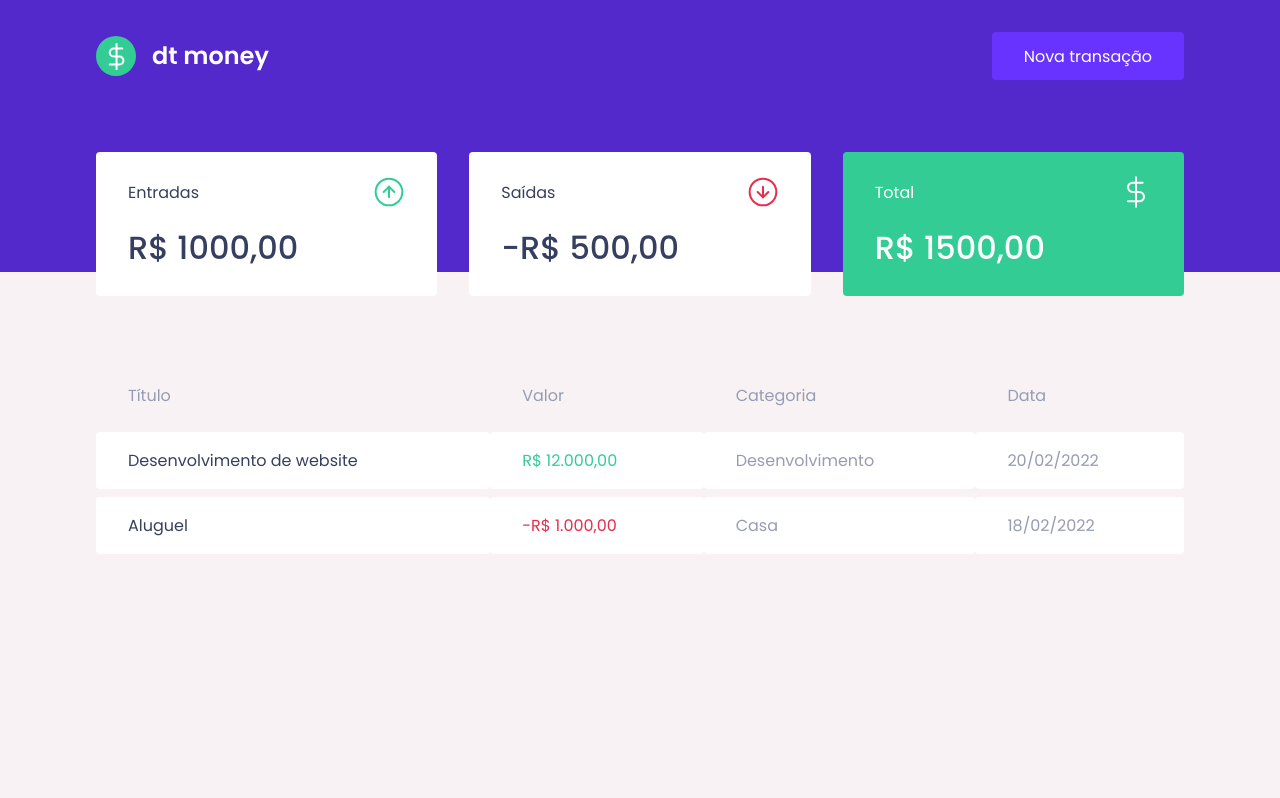
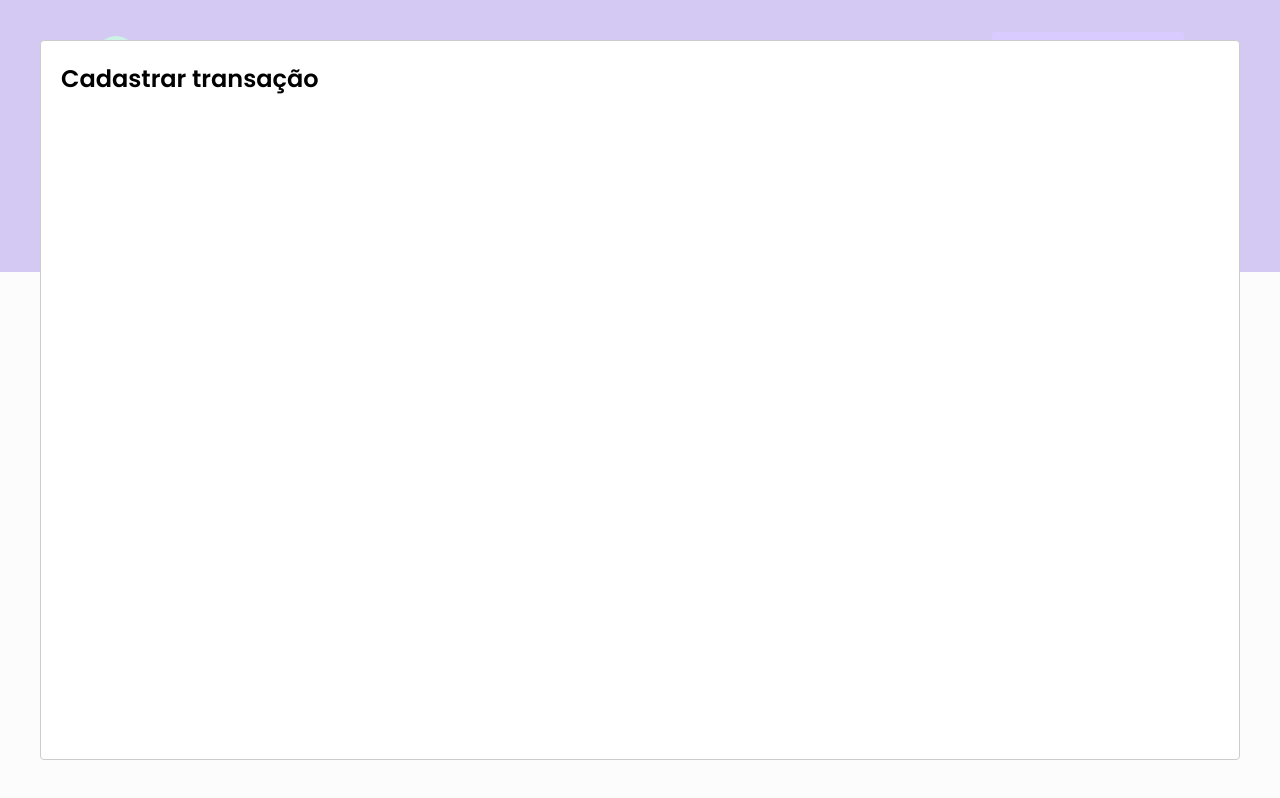
Before and after one commit to neanderdev/dtmoney, a React (Create React App) app: page / in a window 1280 px wide. Both pictures are taken after a click on the button "Nova transação". Built offline with nearby package versions, Linux system fonts and the light colour scheme; no server answers; what miragejs would draw is missing.

Commit message:
Configuring creation modal

```diff
--- a/package.json
+++ b/package.json
@@ -7,6 +7,7 @@
     "miragejs": "^0.1.43",
     "react": "^17.0.2",
     "react-dom": "^17.0.2",
+    "react-modal": "^3.14.4",
     "react-scripts": "^5.0.0",
     "styled-components": "^5.3.1",
     "web-vitals": "^1.0.1"
@@ -19,6 +20,7 @@
     "@types/node": "^12.0.0",
     "@types/react": "^17.0.0",
     "@types/react-dom": "^17.0.0",
+    "@types/react-modal": "^3.13.1",
     "@types/styled-components": "^5.1.14",
     "typescript": "^4.1.2"
   },
--- a/src/App.tsx
+++ b/src/App.tsx
@@ -1,12 +1,37 @@
+import { useState } from 'react';
+import Modal from 'react-modal';
 import { Dashboard } from './components/Dashboard';
 import { Header } from './components/Header/index';
+
 import { GlobalStyle } from './styles/global';
 
+Modal.setAppElement('#root');
+
 export function App() {
+  const [isNewTransactionModalOpen, setIsNewTransactionModalOpen] =
+    useState(false);
+
+  function handleOpenNewTransactionModal() {
+    setIsNewTransactionModalOpen(true);
+  }
+
+  function handleCloseNewTransactionModal() {
+    setIsNewTransactionModalOpen(false);
+  }
+
   return (
     <>
-      <Header />
+      <Header onOpenNewTransactionModal={handleOpenNewTransactionModal} />
+
       <Dashboard />
+
+      <Modal
+        isOpen={isNewTransactionModalOpen}
+        onRequestClose={handleCloseNewTransactionModal}
+      >
+        <h2>Cadastrar transação</h2>
+      </Modal>
+
       <GlobalStyle />
     </>
   );
--- a/src/components/Header/index.tsx
+++ b/src/components/Header/index.tsx
@@ -1,12 +1,19 @@
 import logoImg from '../../assets/logo.svg';
+
 import { Container, Content } from './styles';
 
-export function Header() {
+interface HeaderProps {
+  onOpenNewTransactionModal: () => void;
+}
+
+export function Header({ onOpenNewTransactionModal }: HeaderProps) {
   return (
     <Container>
       <Content>
         <img src={logoImg} alt="dt money" />
-        <button type="button">Nova transação</button>
+        <button type="button" onClick={onOpenNewTransactionModal}>
+          Nova transação
+        </button>
       </Content>
     </Container>
   );
```
Also changed, not shown: 2 other files (tests, documents, lock files or other folders).
